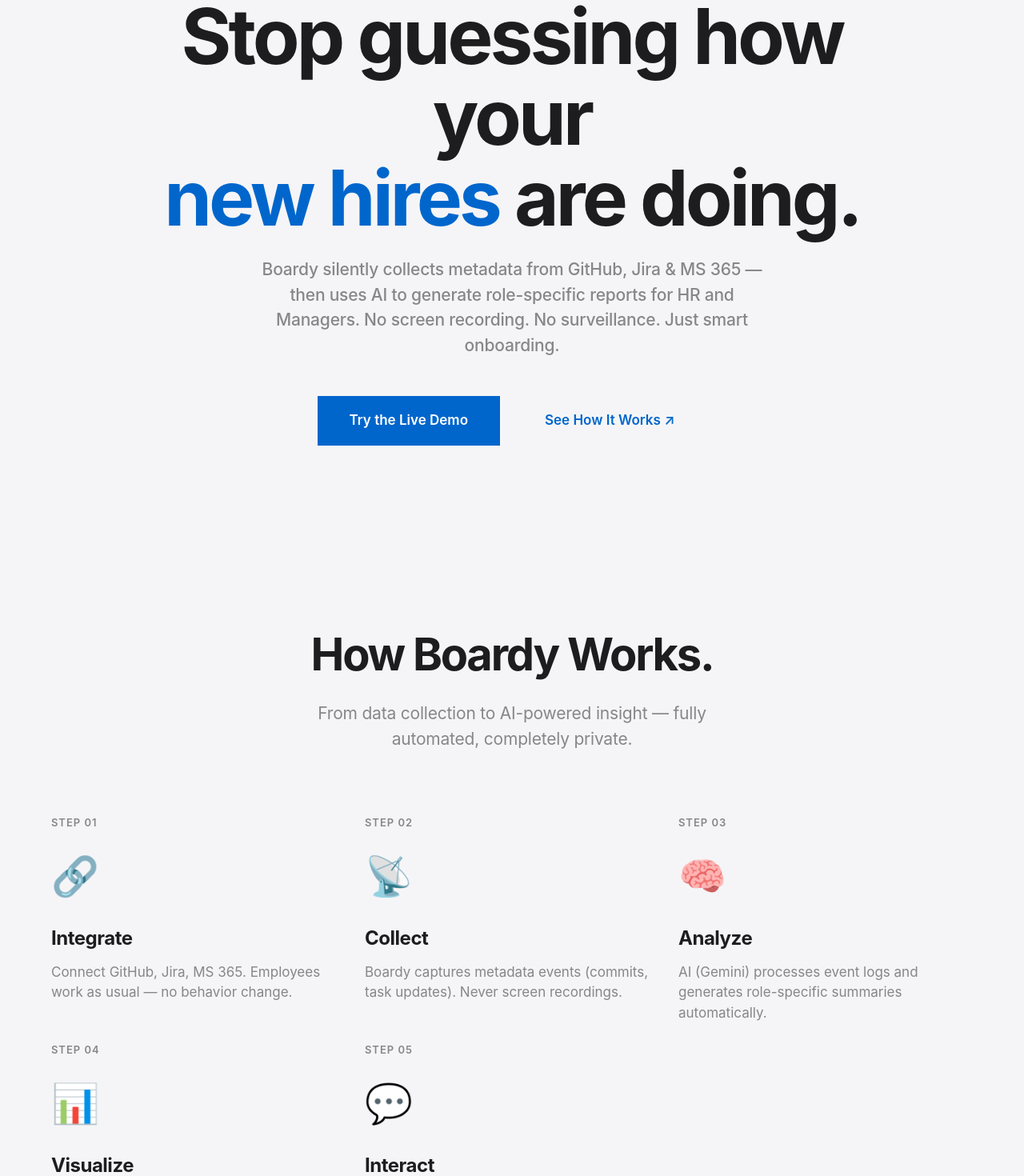
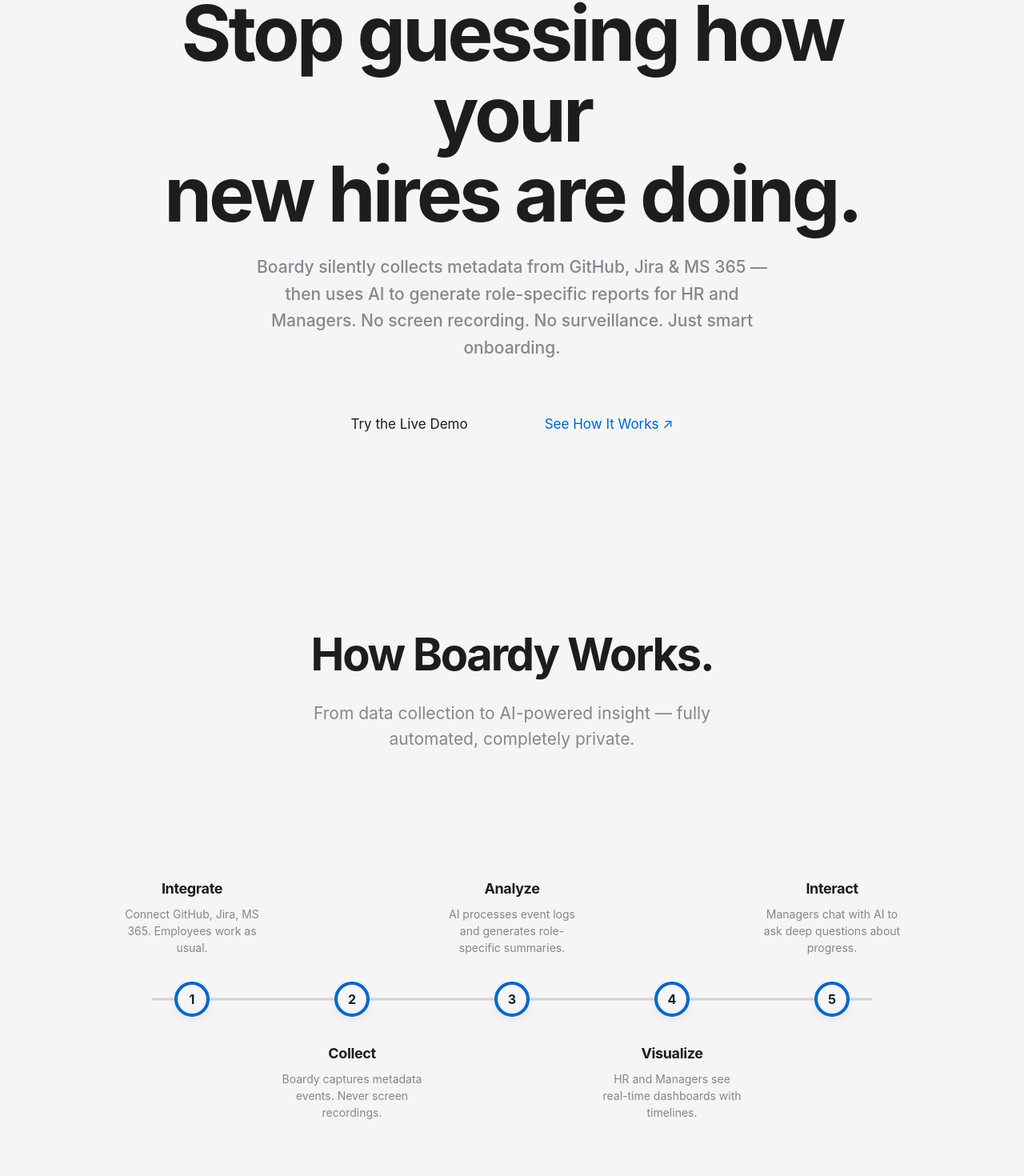
Before and after one commit to Kayausie/boardy, a Next.js app: page / in a window 1280 px wide. Shown: the part 144-1614 px from the top of the page at 80% size. Built offline with nearby package versions, Linux system fonts and the light colour scheme.

Commit message:
fix: restore Process Map Timeline layout that was lost during merge

```diff
--- a/app/page.tsx
+++ b/app/page.tsx
@@ -5,7 +5,7 @@
 import Link from "next/link";
 
 
-const fadeUp: any = { hidden: { opacity: 0, y: 40 }, show: { opacity: 1, y: 0, transition: { duration: 0.8, ease: [0.16, 1, 0.3, 1] } } };
+const fadeUp: any = { hidden: { opacity: 0, y: 40 }, show: { opacity: 1, y: 0, transition: { duration: 0.8, ease: "easeOut" } } };
 const stagger: any = { show: { transition: { staggerChildren: 0.1 } } };
 
 export default function LandingPage() {
@@ -50,7 +50,7 @@
           <a href="#how" style={{ color: "var(--ink-light)", textDecoration: "none", transition: "color 0.2s" }} onMouseOver={(e) => e.currentTarget.style.color = "var(--ink)"} onMouseOut={(e) => e.currentTarget.style.color = "var(--ink-light)"}>How It Works</a>
           <a href="#features" style={{ color: "var(--ink-light)", textDecoration: "none", transition: "color 0.2s" }} onMouseOver={(e) => e.currentTarget.style.color = "var(--ink)"} onMouseOut={(e) => e.currentTarget.style.color = "var(--ink-light)"}>Features</a>
           <a href="#why" style={{ color: "var(--ink-light)", textDecoration: "none", transition: "color 0.2s" }} onMouseOver={(e) => e.currentTarget.style.color = "var(--ink)"} onMouseOut={(e) => e.currentTarget.style.color = "var(--ink-light)"}>Why Boardy</a>
-          <Link href="/dashboard" className="pill-btn" style={{ background: "var(--ink)", color: "var(--bg-canvas)", padding: "8px 20px", textDecoration: "none", fontSize: 14, fontWeight: 600 }}>
+          <Link href="/dashboard" className="apple-btn" style={{ background: "var(--ink)", color: "var(--bg-canvas)", padding: "8px 20px", textDecoration: "none", fontSize: 14 }}>
             Open Dashboard
           </Link>
         </div>
@@ -64,45 +64,76 @@
 
         <motion.h1 variants={fadeUp} style={{ fontSize: "clamp(46px, 8vw, 96px)", fontWeight: 700, letterSpacing: "-0.04em", lineHeight: 1.05, maxWidth: 1000, margin: "0 0 24px" }}>
           Stop guessing how your <br />
-          <span style={{ color: "var(--brand-color)" }}>new hires</span> are doing.
+          <span className="metallic-text">new hires</span> are doing.
         </motion.h1>
 
-        <motion.p variants={fadeUp} style={{ fontSize: 21, color: "var(--ink-light)", maxWidth: 640, lineHeight: 1.5, margin: "0 0 48px", fontWeight: 500, letterSpacing: "-0.01em" }}>
+        <motion.p variants={fadeUp} style={{ fontSize: 21, color: "var(--ink-light)", maxWidth: 640, lineHeight: 1.6, margin: "0 0 48px", fontWeight: 500, letterSpacing: "0" }}>
           Boardy silently collects metadata from GitHub, Jira & MS 365 — then uses AI to generate role-specific reports for HR and Managers. No screen recording. No surveillance. Just smart onboarding.
         </motion.p>
 
         <motion.div variants={fadeUp} style={{ display: "flex", gap: 16 }}>
-          <Link href="/dashboard" className="pill-btn" style={{ background: "var(--brand-color)", color: "#fff", padding: "18px 40px", textDecoration: "none", fontWeight: 600, fontSize: 17 }}>
+          <Link href="/dashboard" className="apple-btn metallic-bg" style={{ padding: "18px 40px", textDecoration: "none", fontSize: 17 }}>
             Try the Live Demo
           </Link>
-          <a href="#how" className="pill-btn" style={{ background: "transparent", color: "var(--brand-color)", padding: "18px 40px", textDecoration: "none", fontWeight: 600, fontSize: 17 }}>
+          <a href="#how" className="apple-btn" style={{ background: "transparent", color: "var(--brand-color)", padding: "18px 40px", textDecoration: "none", fontSize: 17 }}>
             See How It Works ↗
           </a>
         </motion.div>
       </motion.section>
 
-      {/* How It Works (Bento Grid) */}
+      {/* How It Works (Process Map Timeline) */}
       <section id="how" style={{ padding: "120px 24px", maxWidth: 1200, margin: "0 auto" }}>
-        <motion.div initial="hidden" whileInView="show" viewport={{ once: true, margin: "-100px" }} variants={stagger} style={{ textAlign: "center", marginBottom: 80 }}>
+        <motion.div initial="hidden" whileInView="show" viewport={{ once: true, margin: "-100px" }} variants={stagger} style={{ textAlign: "center", marginBottom: 120 }}>
           <motion.h2 variants={fadeUp} style={{ fontSize: 56, fontWeight: 700, letterSpacing: "-0.04em", margin: "0 0 16px" }}>How Boardy Works.</motion.h2>
-          <motion.p variants={fadeUp} style={{ color: "var(--ink-light)", fontSize: 21, maxWidth: 600, margin: "0 auto", letterSpacing: "-0.01em" }}>From data collection to AI-powered insight — fully automated, completely private.</motion.p>
+          <motion.p variants={fadeUp} style={{ color: "var(--ink-light)", fontSize: 21, maxWidth: 600, margin: "0 auto", letterSpacing: "0" }}>From data collection to AI-powered insight — fully automated, completely private.</motion.p>
         </motion.div>
 
-        <motion.div initial="hidden" whileInView="show" viewport={{ once: true, margin: "-100px" }} variants={stagger} style={{ display: "grid", gridTemplateColumns: "repeat(auto-fit, minmax(320px, 1fr))", gap: 24 }}>
-          {[
-            { step: "01", icon: "🔗", title: "Integrate", desc: "Connect GitHub, Jira, MS 365. Employees work as usual — no behavior change." },
-            { step: "02", icon: "📡", title: "Collect", desc: "Boardy captures metadata events (commits, task updates). Never screen recordings." },
-            { step: "03", icon: "🧠", title: "Analyze", desc: "AI (Gemini) processes event logs and generates role-specific summaries automatically." },
-            { step: "04", icon: "📊", title: "Visualize", desc: "HR and Managers see real-time dashboards with scores, signals, and timelines." },
-            { step: "05", icon: "💬", title: "Interact", desc: "Managers chat with AI to ask deep questions about any employee's progress." },
-          ].map((s, i) => (
-            <motion.div variants={fadeUp} key={i} className="bento-box">
-              <div style={{ fontSize: 13, color: "var(--ink-light)", fontWeight: 600, letterSpacing: 1, marginBottom: 20 }}>STEP {s.step}</div>
-              <div style={{ fontSize: 48, marginBottom: 24 }}>{s.icon}</div>
-              <h3 style={{ fontSize: 24, fontWeight: 700, marginBottom: 12, letterSpacing: "-0.02em" }}>{s.title}</h3>
-              <p style={{ fontSize: 17, color: "var(--ink-light)", lineHeight: 1.5 }}>{s.desc}</p>
-            </motion.div>
-          ))}
+        <motion.div initial="hidden" whileInView="show" viewport={{ once: true, margin: "-100px" }} variants={stagger} style={{ position: "relative", maxWidth: 1000, margin: "0 auto" }}>
+          {/* Horizontal Track */}
+          <div style={{ position: "absolute", top: "50%", left: "5%", right: "5%", height: 3, background: "var(--border-color)", transform: "translateY(-50%)", zIndex: 0 }} />
+
+          <div style={{ display: "flex", justifyContent: "space-between", position: "relative", zIndex: 1 }}>
+            {[
+              { title: "Integrate", desc: "Connect GitHub, Jira, MS 365. Employees work as usual." },
+              { title: "Collect", desc: "Boardy captures metadata events. Never screen recordings." },
+              { title: "Analyze", desc: "AI processes event logs and generates role-specific summaries." },
+              { title: "Visualize", desc: "HR and Managers see real-time dashboards with timelines." },
+              { title: "Interact", desc: "Managers chat with AI to ask deep questions about progress." },
+            ].map((s, i) => (
+              <motion.div variants={fadeUp} key={i} style={{ display: "flex", flexDirection: "column", alignItems: "center", width: "20%", position: "relative" }}>
+
+                {/* Top Content (Even steps) */}
+                <div style={{ height: 160, display: "flex", flexDirection: "column", justifyContent: "flex-end", opacity: i % 2 === 0 ? 1 : 0 }}>
+                  {i % 2 === 0 && (
+                     <div style={{ textAlign: "center", paddingBottom: 24 }}>
+                       <h3 style={{ fontSize: 18, fontWeight: 700, marginBottom: 8, letterSpacing: "-0.02em" }}>{s.title}</h3>
+                       <p style={{ fontSize: 14, color: "var(--ink-light)", lineHeight: 1.5, padding: "0 10px" }}>{s.desc}</p>
+                     </div>
+                  )}
+                </div>
+
+                {/* The Timeline Node */}
+                <div style={{
+                  width: 44, height: 44, borderRadius: "50%", background: "var(--bg-canvas)",
+                  border: "4px solid var(--brand-color)", display: "grid", placeItems: "center",
+                  fontWeight: 700, fontSize: 16, color: "var(--ink)", margin: "8px 0",
+                  boxShadow: "0 4px 12px rgba(0,0,0,0.06)"
+                }}>
+                  {i + 1}
+                </div>
+
+                {/* Bottom Content (Odd steps) */}
+                <div style={{ height: 160, display: "flex", flexDirection: "column", justifyContent: "flex-start", opacity: i % 2 !== 0 ? 1 : 0 }}>
+                   {i % 2 !== 0 && (
+                     <div style={{ textAlign: "center", paddingTop: 24 }}>
+                       <h3 style={{ fontSize: 18, fontWeight: 700, marginBottom: 8, letterSpacing: "-0.02em" }}>{s.title}</h3>
+                       <p style={{ fontSize: 14, color: "var(--ink-light)", lineHeight: 1.5, padding: "0 10px" }}>{s.desc}</p>
+                     </div>
+                  )}
+                </div>
+              </motion.div>
+            ))}
+          </div>
         </motion.div>
       </section>
 
@@ -122,9 +153,9 @@
             <motion.div variants={fadeUp} key={i} className="bento-box">
               <div style={{ display: "flex", justifyContent: "space-between", alignItems: "start", marginBottom: 24 }}>
                 <h3 style={{ fontSize: 28, fontWeight: 700, letterSpacing: "-0.02em", maxWidth: 280 }}>{f.title}</h3>
-                <span style={{ background: "var(--brand-color-light)", color: "var(--brand-color)", fontSize: 12, fontWeight: 700, padding: "6px 12px", borderRadius: 999 }}>{f.badge}</span>
+                <span style={{ background: "var(--brand-color-light)", color: "var(--brand-color)", fontSize: 12, fontWeight: 700, padding: "6px 12px", borderRadius: 8 }}>{f.badge}</span>
               </div>
-              <p style={{ fontSize: 17, color: "var(--ink-light)", lineHeight: 1.5 }}>{f.desc}</p>
+              <p style={{ fontSize: 17, color: "var(--ink-light)", lineHeight: 1.6 }}>{f.desc}</p>
             </motion.div>
           ))}
         </motion.div>
@@ -142,9 +173,9 @@
               { metric: "3x", label: "Faster blocker resolution", detail: "AI alerts managers to stuck tasks before they become problems." },
             ].map((v, i) => (
               <div key={i} className="bento-box" style={{ display: "flex", flexDirection: "column", justifyContent: "center" }}>
-                <div style={{ fontSize: 72, fontWeight: 700, color: "var(--brand-color)", marginBottom: 16, letterSpacing: "-0.04em" }}>{v.metric}</div>
+                <div className="metallic-text" style={{ fontSize: 72, fontWeight: 700, marginBottom: 16, letterSpacing: "-0.04em" }}>{v.metric}</div>
                 <div style={{ fontSize: 21, fontWeight: 600, marginBottom: 12, letterSpacing: "-0.01em" }}>{v.label}</div>
-                <p style={{ fontSize: 16, color: "var(--ink-light)", lineHeight: 1.5 }}>{v.detail}</p>
+                <p style={{ fontSize: 16, color: "var(--ink-light)", lineHeight: 1.6 }}>{v.detail}</p>
               </div>
             ))}
           </motion.div>
@@ -157,11 +188,11 @@
           <motion.h2 variants={fadeUp} style={{ fontSize: 56, fontWeight: 700, letterSpacing: "-0.04em", marginBottom: 24 }}>
             Ready to see it in action?
           </motion.h2>
-          <motion.p variants={fadeUp} style={{ color: "var(--ink-light)", fontSize: 21, marginBottom: 48, maxWidth: 600, margin: "0 auto 48px", letterSpacing: "-0.01em" }}>
+          <motion.p variants={fadeUp} style={{ color: "var(--ink-light)", fontSize: 21, marginBottom: 48, maxWidth: 600, margin: "0 auto 48px", letterSpacing: "0" }}>
             Try the live dashboard — simulate webhooks, generate AI reports, and chat with the AI assistant.
           </motion.p>
           <motion.div variants={fadeUp}>
-            <Link href="/dashboard" className="pill-btn" style={{ background: "var(--brand-color)", color: "#fff", padding: "20px 48px", textDecoration: "none", fontWeight: 600, fontSize: 19 }}>
+            <Link href="/dashboard" className="apple-btn metallic-bg" style={{ padding: "20px 48px", textDecoration: "none", fontSize: 19 }}>
               Launch Dashboard
             </Link>
           </motion.div>
```
